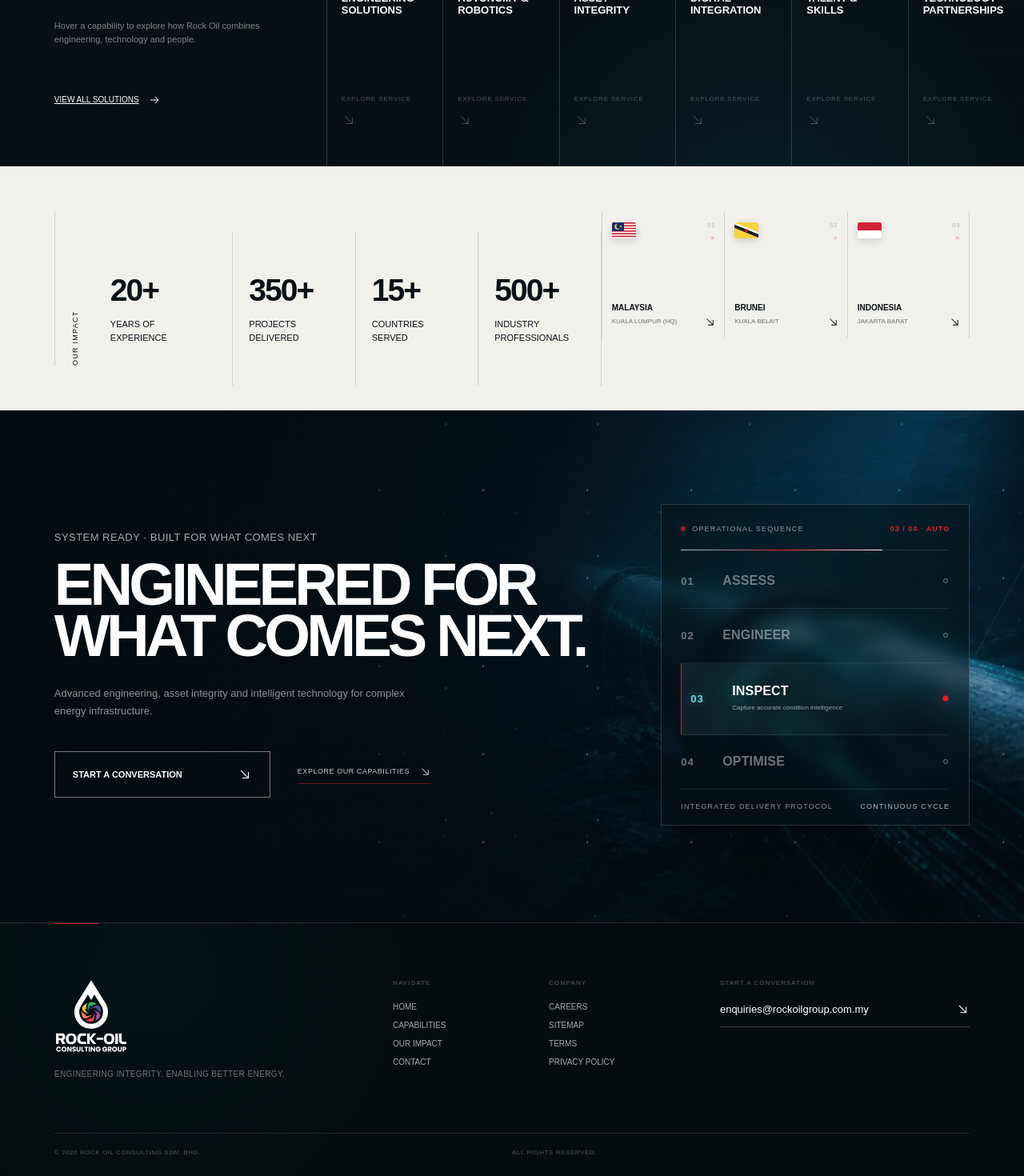
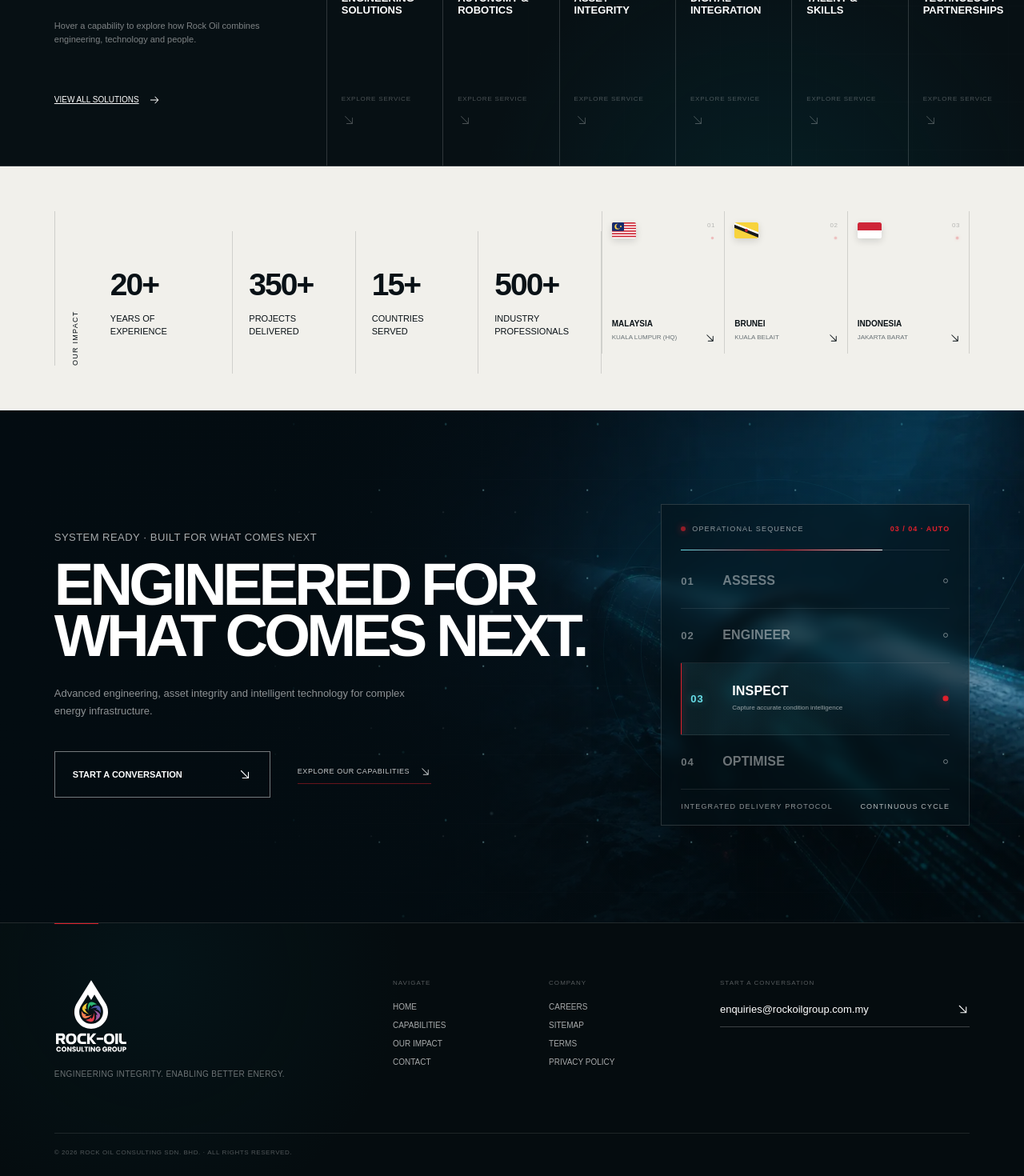
Before and after one commit to maizhakimm/rockoilgroup, a Next.js app: page / in a window 1280 px wide. Shown: the part 913-2383 px from the top of the page at 80% size. Built offline with nearby package versions, Linux system fonts and the light colour scheme.

Commit message:
Fix mobile mega menu and align interactive details

```diff
--- a/app/globals.css
+++ b/app/globals.css
@@ -38,7 +38,9 @@ h1 .heroTitleLine { display:block; overflow:hidden; padding-bottom:.05em; margin
 h1 .heroTitleLine > span { display:block; }
 h1 .muted { color:#505a5e; letter-spacing:-.045em; }
 h1 .muted > span { color:transparent; background:linear-gradient(100deg,#505a5e 0%,#505a5e 44%,#9ba9ad 49%,#505a5e 55%,#505a5e 100%); background-size:300% 100%; background-position:100% center; -webkit-background-clip:text; background-clip:text; animation:titleScan 9s ease-in-out infinite; }
+h1 .heroTitleLine:nth-child(4) > span { animation:titleScan 9s ease-in-out infinite,energyIgnite 9s ease-in-out infinite; }
 @keyframes titleScan { 0%,66% { background-position:100% center; } 88%,100% { background-position:0 center; } }
+@keyframes energyIgnite { 0%,68% { filter:brightness(1); text-shadow:none; } 70% { filter:brightness(.55); } 72% { filter:brightness(1.9); text-shadow:0 0 8px rgba(255,255,255,.4),0 0 22px rgba(103,221,231,.5); } 74% { filter:brightness(.7); text-shadow:none; } 77% { filter:brightness(2.2); text-shadow:0 0 10px rgba(255,255,255,.52),0 0 32px rgba(103,221,231,.7); } 82%,94% { filter:brightness(1.65); text-shadow:0 0 8px rgba(255,255,255,.32),0 0 26px rgba(103,221,231,.58); } 100% { filter:brightness(1); text-shadow:none; } }
 .introBlock { margin-top:36px; width:300px; }
 .introBlock > i { display:block; width:42px; height:2px; background:var(--red); margin-bottom:24px; }
 .introBlock p { font-size:14px; line-height:1.65; color:rgba(255,255,255,.74); }
@@ -138,7 +140,7 @@ h1 .muted > span { color:transparent; background:linear-gradient(100deg,#505a5e
 @keyframes cardScan { from { top:0; } to { top:100%; } }
 .impact { background:var(--paper); color:#091116; min-height:305px; padding:56px clamp(28px,5.3vw,88px); display:grid; grid-template-columns:70px 4fr 3fr; gap:0; position:relative; }
 .verticalLabel { border-right:1px solid rgba(7,16,20,.15); padding-right:20px; }
-.statsGrid { display:grid; grid-template-columns:repeat(4,1fr); align-items:center; }
+.statsGrid { height:178px; display:grid; grid-template-columns:repeat(4,1fr); align-items:stretch; }
 .stat { border-right:1px solid rgba(7,16,20,.14); padding:28px 20px; align-self:stretch; display:flex; flex-direction:column; justify-content:center; position:relative; overflow:hidden; transition:background .4s,transform .4s,color .35s; }
 .stat:before { content:""; position:absolute; inset:auto 0 0; height:2px; background:linear-gradient(90deg,var(--red),#2bc4d0); transform:scaleX(0); transform-origin:left; transition:transform .4s; }
 .stat:after { content:""; position:absolute; width:100px; height:100px; right:-55px; top:-55px; border-radius:50%; background:rgba(43,196,208,.12); filter:blur(14px); opacity:0; transition:.4s; }
@@ -152,8 +154,8 @@ h1 .muted > span { color:transparent; background:linear-gradient(100deg,#505a5e
 .stat:hover strong { color:var(--red); transform:translateY(-3px) scale(1.06); transform-origin:left; }
 .presence { position:relative; min-width:0; }
 .countryPresence { display:block; min-width:0; }
-.countryGrid { display:grid; grid-template-columns:repeat(3,1fr); }
-.countryCard { min-width:0; height:158px; border-left:1px solid rgba(7,16,20,.14); padding:14px 12px; display:flex; flex-direction:column; position:relative; overflow:hidden; transition:color .4s,background .4s,transform .4s; }
+.countryGrid { height:178px; display:grid; grid-template-columns:repeat(3,1fr); }
+.countryCard { min-width:0; height:178px; border-left:1px solid rgba(7,16,20,.14); padding:14px 12px; display:flex; flex-direction:column; position:relative; overflow:hidden; transition:color .4s,background .4s,transform .4s; }
 .countryCard:last-child { border-right:1px solid rgba(7,16,20,.14); }
 .countryCard:before { content:""; position:absolute; inset:0; background:linear-gradient(145deg,#0a1519,#0b2a30); transform:translateY(102%); transition:transform .45s cubic-bezier(.2,.8,.2,1); z-index:-1; }
 .flagIcon { width:30px; height:20px; border-radius:2px; overflow:hidden; box-shadow:0 3px 10px rgba(7,16,20,.14); transition:transform .4s,box-shadow .4s; }
@@ -240,7 +242,7 @@ h1 .muted > span { color:transparent; background:linear-gradient(100deg,#505a5e
 .footerContact a svg { flex:none; transition:transform .3s; }
 .footerContact a:hover { border-color:var(--red); }
 .footerContact a:hover svg { color:var(--red); transform:translate(4px,4px); }
-.footerBottom { grid-column:1/-1; display:grid; grid-template-columns:1fr 1fr; margin-top:65px; padding-top:19px; border-top:1px solid rgba(255,255,255,.1); color:rgba(255,255,255,.3); font-size:8px; letter-spacing:.07em; text-transform:uppercase; }
+.footerBottom { grid-column:1/-1; display:block; margin-top:65px; padding-top:19px; border-top:1px solid rgba(255,255,255,.1); color:rgba(255,255,255,.3); font-size:8px; letter-spacing:.07em; text-transform:uppercase; }
 .footerBottom a { color:rgba(255,255,255,.58); transition:color .3s; }
 .footerBottom a:hover { color:#fff; }
 .backToTop { --scroll-progress:0deg; position:fixed; right:22px; bottom:22px; z-index:45; width:52px; height:52px; padding:1px; border-radius:50%; display:grid; place-items:center; background:conic-gradient(var(--red) var(--scroll-progress),rgba(255,255,255,.18) 0); opacity:0; visibility:hidden; transform:translateY(18px) scale(.9); transition:.35s; box-shadow:0 12px 30px rgba(0,0,0,.25); }
@@ -282,11 +284,17 @@ h1 .muted > span { color:transparent; background:linear-gradient(100deg,#505a5e
   .desktopNav { display:none; }
   .mobileMenu > button { display:flex; position:relative; z-index:1004; transition:background .3s,color .3s,transform .3s; }
   .mobileMenu > button:hover,.mobileMenu > button[aria-expanded="true"] { color:var(--ink); background:#fff; transform:scale(1.04); }
-  .mobilePanel { position:fixed; inset:0; z-index:1003; padding:96px clamp(24px,7vw,60px) 28px; background:radial-gradient(circle at 85% 10%,rgba(0,128,144,.2),transparent 28%),linear-gradient(145deg,#041014,#071e24); flex-direction:column; opacity:0; visibility:hidden; transform:translateY(-18px); transition:opacity .35s,visibility .35s,transform .45s cubic-bezier(.2,.8,.2,1); overflow:auto; }
+  .mobilePanel { position:fixed; inset:0; z-index:1600; padding:82px clamp(24px,7vw,60px) 28px; background:radial-gradient(circle at 85% 10%,rgba(0,128,144,.2),transparent 28%),linear-gradient(145deg,#041014,#071e24); flex-direction:column; opacity:0; visibility:hidden; transform:scale(1.035); transition:opacity .35s,visibility .35s,transform .55s cubic-bezier(.2,.8,.2,1); overflow:auto; }
   .mobilePanel.isOpen { display:flex; opacity:1; visibility:visible; transform:translateY(0); }
+  .mobilePanelClose { position:absolute; right:24px; top:19px; width:48px; height:48px; border:1px solid rgba(255,255,255,.38); border-radius:50%; color:#fff; background:rgba(255,255,255,.04); display:grid; place-items:center; cursor:pointer; transition:.3s; }
+  .mobilePanelClose:hover,.mobilePanelClose:active { color:var(--ink); background:#fff; transform:rotate(90deg); }
+  .mobileMenuScan { position:absolute; inset:0; pointer-events:none; opacity:.2; overflow:hidden; background-image:linear-gradient(rgba(255,255,255,.055) 1px,transparent 1px),linear-gradient(90deg,rgba(255,255,255,.045) 1px,transparent 1px); background-size:80px 80px; }
+  .mobileMenuScan:after { content:""; position:absolute; left:0; right:0; height:1px; top:-5%; background:linear-gradient(90deg,transparent,#67dde7,transparent); box-shadow:0 0 14px rgba(103,221,231,.65); animation:megaMenuScan 5s linear infinite; }
+  @keyframes megaMenuScan { to { top:105%; } }
   .mobilePanelMeta { display:flex; justify-content:space-between; padding:0 0 18px; border-bottom:1px solid var(--line); color:rgba(255,255,255,.4); font-size:8px; letter-spacing:.14em; text-transform:uppercase; }
   .mobilePanel nav { display:flex; flex-direction:column; }
-  .mobilePanel nav a { min-height:68px; padding:0 4px; display:grid; grid-template-columns:38px 1fr 24px; gap:12px; align-items:center; border-bottom:1px solid rgba(255,255,255,.1); text-transform:uppercase; transition:padding .3s,background .3s,color .3s; }
+  .mobilePanel nav a { min-height:68px; padding:0 4px; display:grid; grid-template-columns:38px 1fr 24px; gap:12px; align-items:center; border-bottom:1px solid rgba(255,255,255,.1); text-transform:uppercase; opacity:0; transform:translateX(-24px); transition:padding .3s,background .3s,color .3s,opacity .45s,transform .45s; transition-delay:calc(var(--menu-order) * 55ms + 100ms); }
+  .mobilePanel.isOpen nav a { opacity:1; transform:translateX(0); }
   .mobilePanel nav a > span { color:var(--red); font-size:9px; letter-spacing:.12em; }
   .mobilePanel nav a strong { font-size:clamp(22px,5vw,34px); letter-spacing:-.04em; }
   .mobilePanel nav a svg { opacity:.42; transition:transform .3s,color .3s,opacity .3s; }
@@ -334,22 +342,22 @@ h1 .muted > span { color:transparent; background:linear-gradient(100deg,#505a5e
   .hotspotMicroLabel { display:none; }
   .hotspotAnnotation { position:absolute; top:49px; bottom:auto; width:min(270px,calc(100vw - 44px)); transform:translateY(10px) !important; }
   .heroHotspot--platform .hotspotAnnotation,.heroHotspot--rov .hotspotAnnotation { left:auto !important; right:-16px !important; }
-  .heroHotspot--pipeline .hotspotAnnotation { left:-16px !important; right:auto !important; }
+  .heroHotspot--pipeline .hotspotAnnotation { left:50% !important; right:auto !important; top:auto; bottom:48px; transform:translate(-40%,10px) !important; }
   .hotspotAnnotation:before { display:none; }
   .heroHotspot.isActive .hotspotAnnotation { transform:translateY(0) !important; }
+  .heroHotspot--pipeline.isActive .hotspotAnnotation { transform:translate(-40%,0) !important; }
   .capabilities { padding-left:20px; }
   .sectionLead { padding:45px 20px 38px 0; }
   .capabilityGrid { grid-template-columns:repeat(2,1fr); }
   .capabilityCard { min-height:255px; padding:25px 16px 28px; }
   .cardIndex { margin-bottom:20px; }
   .impact { padding:52px 20px; gap:0; }
-  .statsGrid { padding-bottom:40px; border-bottom:1px solid rgba(7,16,20,.14); }
-  .statsGrid { grid-template-columns:repeat(2,1fr); row-gap:35px; }
-  .stat { min-height:135px; padding:18px; }
+  .statsGrid { height:auto; padding-bottom:0; border-bottom:1px solid rgba(7,16,20,.14); grid-template-columns:repeat(2,1fr); gap:0; }
+  .stat { min-height:156px; height:156px; padding:18px; }
   .stat:nth-child(2) { border-right:0; }
   .stat:nth-child(3) { padding-left:0; }
   .stat strong { font-size:34px; }
-  .countryGrid { grid-template-columns:1fr; }
+  .countryGrid { height:auto; grid-template-columns:1fr; }
   .countryCard { height:156px; border-right:1px solid rgba(7,16,20,.14); }
   .countryOffice { font-size:9px; }
   .countryAddress { max-height:55px; opacity:1; margin-top:7px; color:#697276; font-size:9px; line-height:1.5; }
--- a/app/page.tsx
+++ b/app/page.tsx
@@ -172,14 +172,13 @@ export default function Home() {
 
         <div className="footerContact">
           <span>Start a conversation</span>
-          <a href="mailto:enquiries@rockoilgroup.com.my">
+          <a href="#contact" data-open-contact>
             enquiries@rockoilgroup.com.my <ArrowDownRight size={17} />
           </a>
         </div>
 
         <div className="footerBottom">
-          <span>© 2026 Rock Oil Consulting Sdn. Bhd.</span>
-          <span>All rights reserved.</span>
+          <span>© 2026 Rock Oil Consulting Sdn. Bhd. · All rights reserved.</span>
         </div>
       </footer>
       <BackToTop />
```
Also changed, not shown: app/components/mobile-menu.tsx (+21 -11 lines).
